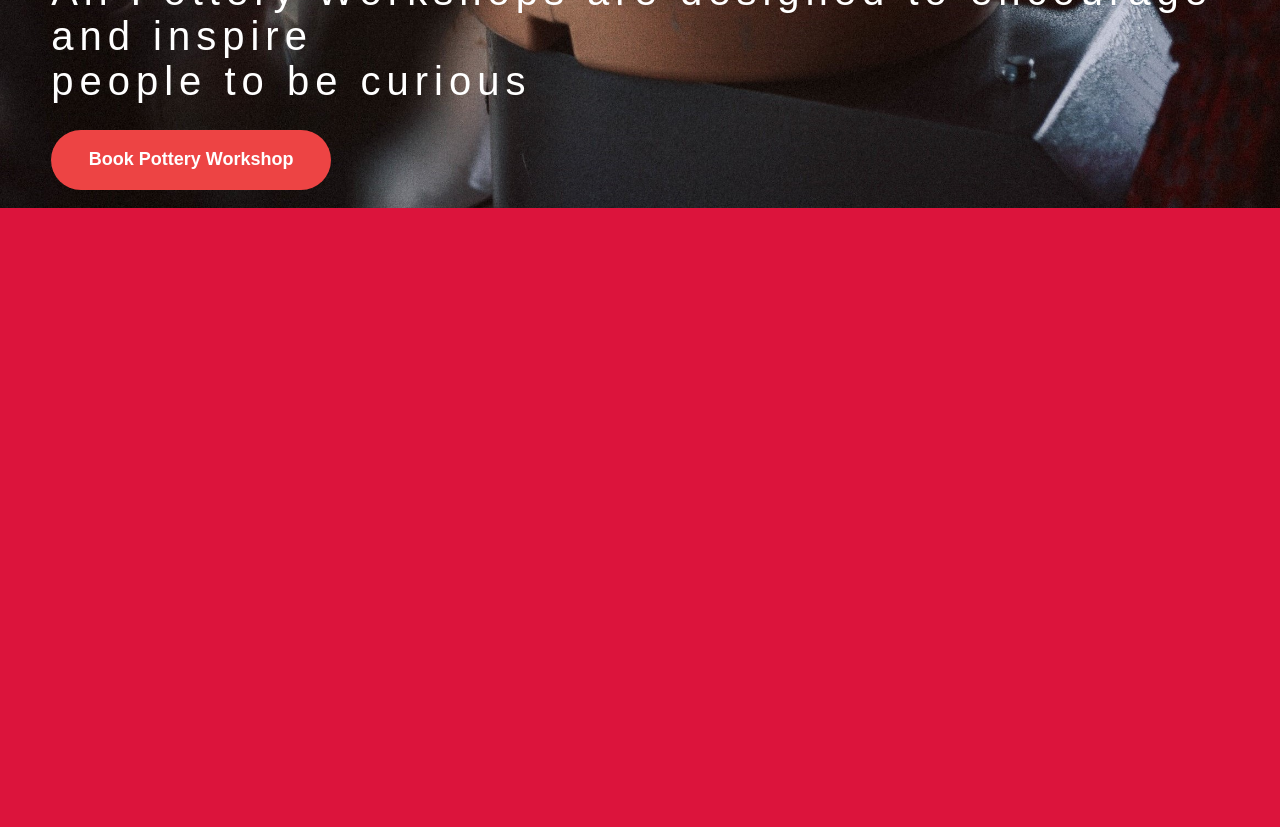
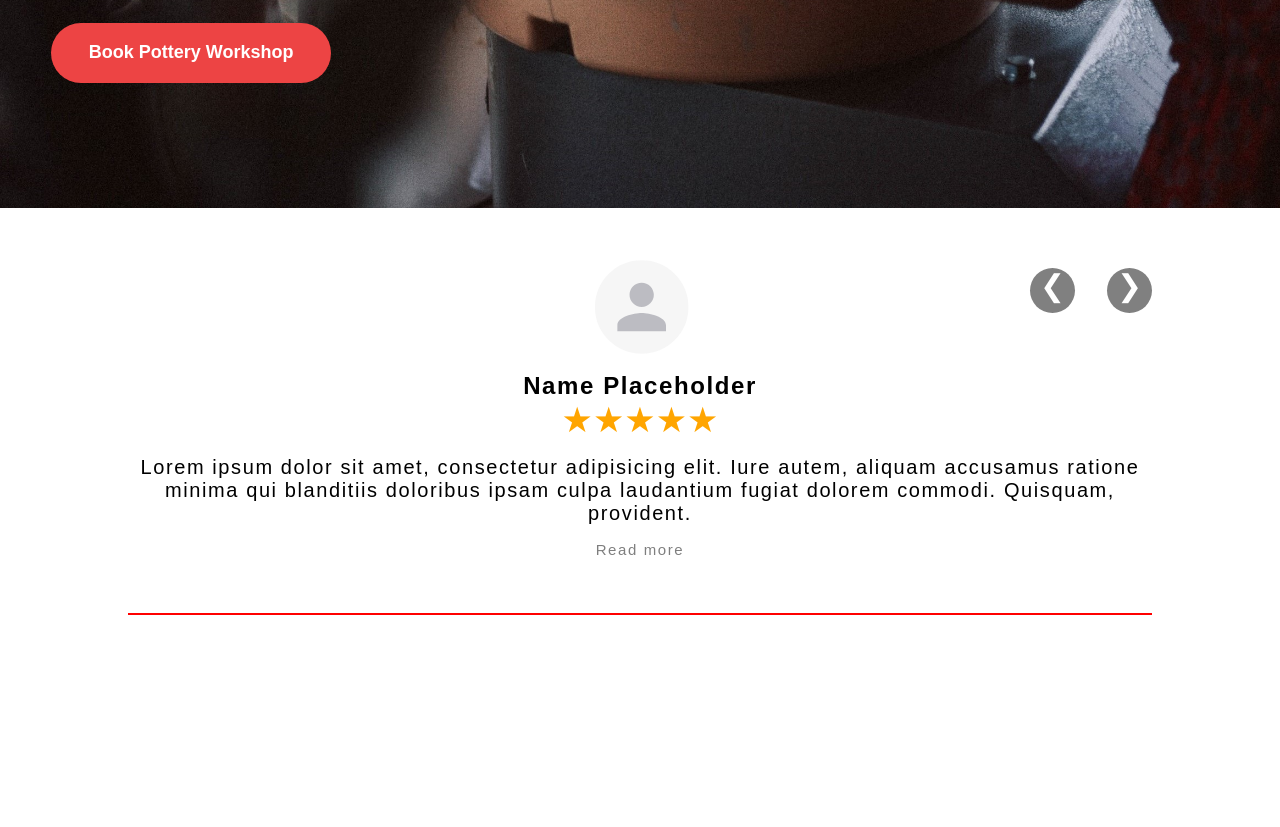
Before and after one commit to SurPun/Slightly-Curious, a plain HTML site: page index.html in a window 1280 px wide. Shown: the part 640-1467 px from the top of the page. After the commit the page ends 1280 px from the top, so only its background shows below. Drawn offline with Linux system fonts and the light colour scheme.

Commit message:
Added Review Section

```diff
--- a/index.html
+++ b/index.html
@@ -23,10 +23,10 @@
          <a href="#">Workshop</a>
          <a href="#">About</a>
          <a href="#">Contact</a>
-        </div>
+       </div>
 
-        <!-- Cart Button-->
-        <i id="cart" class="fas fa-shopping-cart"></i>
+       <!-- Cart Button-->
+       <i id="cart" class="fas fa-shopping-cart"></i>
       </nav>
 
       <!-- Header Info -->
@@ -46,7 +46,50 @@
     </header>
 
     <main>
+      <!-- Review Slides -->
+      <section>
+        <div class="slide-container">
 
+          <div class="flex justify slide-button">
+
+            <span class="circle">
+              <a class="prev" onclick="">&#10094;</a>
+             </span>
+
+            <span class="circle">
+             <a class="next" onclick="">&#10095;</a>
+            </span>
+
+         </div>
+
+         <div class="user">
+          <img
+            class="avatar"
+            width="150px"
+            height="150px"
+            src="img/avatar.svg"
+            alt="User profile pic"
+            />
+          <h2 class="user-name">Name Placeholder</h2>
+         </div>
+
+
+          <div>
+            <span class="review-stars">&#9733;&#9733;&#9733;&#9733;&#9733;</span>
+
+            <p class="review-msg">
+              Lorem ipsum dolor sit amet, consectetur adipisicing elit. Iure autem, aliquam accusamus ratione minima qui blanditiis doloribus ipsam culpa laudantium fugiat dolorem commodi. Quisquam, provident.
+            </p>
+
+            <p class="read-more">Read more</p>
+
+          </div>
+
+        </div>
+      </section>
+
+      <!-- Red Line -->
+      <div class="section-divider"></div>
 
     </main>
 
--- a/style.css
+++ b/style.css
@@ -6,7 +6,6 @@
 
 body {
   font-family: Arial, Helvetica, sans-serif;
-  background-color:crimson;
 }
 
 /* Tag CSS */
@@ -14,6 +13,8 @@ header {
   background-image: url(img/bg.jpg);
   background-size: 100%;
   background-repeat: no-repeat;
+
+  height: 100%;
 }
 
 /* General CSS */
@@ -25,6 +26,18 @@ header {
 
 .justify {
   justify-content: flex-end;
+}
+
+.section-divider {
+  display: block;
+  width: 80vw;
+  height: 2px;
+  margin-left: auto;
+  margin-right: auto;
+  background-color: red;
+
+  margin-top: -2vw;
+  margin-bottom: 2vw;
 }
 
 /* Header-Styles */
@@ -86,7 +99,12 @@ header h1, header p, header button {
 }
 
 header {
-  font-size: 2.5rem;
+  font-size: 2vw;
+}
+
+header p {
+  margin-top: 0.8vw;
+  font-weight: bold;
 }
 
 header button {
@@ -99,8 +117,94 @@ header button {
   cursor: pointer;
 
   margin-top: 2vw;
-  margin-bottom: 60rem;
+  margin-bottom: 12.5vw;
 
   font-weight: 700;
   font-size: 18px;
 }
+
+/* Review Slides */
+.slide-container {
+  display: block;
+  max-width: 80%;
+  margin-left: auto;
+  margin-right: auto;
+
+}
+
+.user {
+  cursor: pointer;
+}
+
+.user:hover {
+  text-decoration: underline;
+}
+
+.avatar {
+  display: block;
+  margin-left: auto;
+  margin-right: auto;
+
+  width: 180px;
+  height: auto;
+}
+
+.user-name {
+  text-align: center;
+  margin-top: -25px;
+
+  letter-spacing: 0.1rem;
+}
+
+.review-stars {
+  display: table;
+  margin: auto;
+
+  font-size: 35px;
+  color: orange;
+}
+
+.review-msg {
+  font-size: 20px;
+  text-align: center;
+  letter-spacing: 0.1rem;
+
+  margin-top: 1rem;
+}
+
+.read-more {
+  cursor: pointer;
+  font-size: 15px;
+  opacity: 50%;
+  letter-spacing: 0.1rem;
+  text-align: center;
+
+  margin-top: 1rem;
+  margin-bottom: 5rem;
+}
+
+.circle {
+  cursor: pointer;
+  text-align: center;
+
+  background-color: grey;
+  width: 45px;
+  height: 45px;
+  border-radius: 50%;
+
+  margin-top: 2vw;
+}
+
+.circle:hover {
+  background-color: pink;
+}
+
+.prev, .next {
+  font-size: 30px;
+  color: white;
+}
+
+.slide-button {
+  gap: 2.5vw;
+  margin-bottom: -6rem;
+}
```
Also changed, not shown: img/avatar.svg (added).
